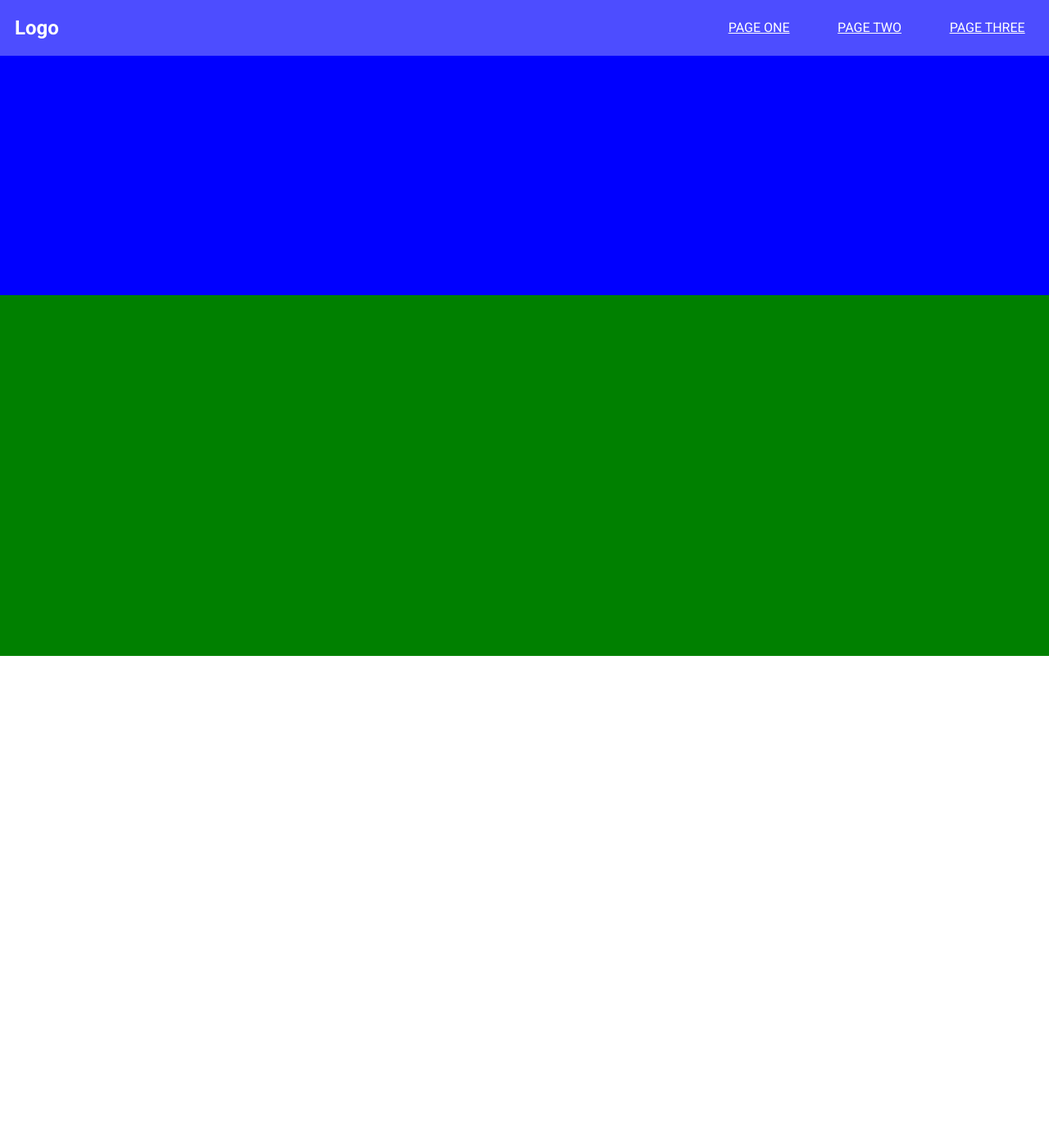
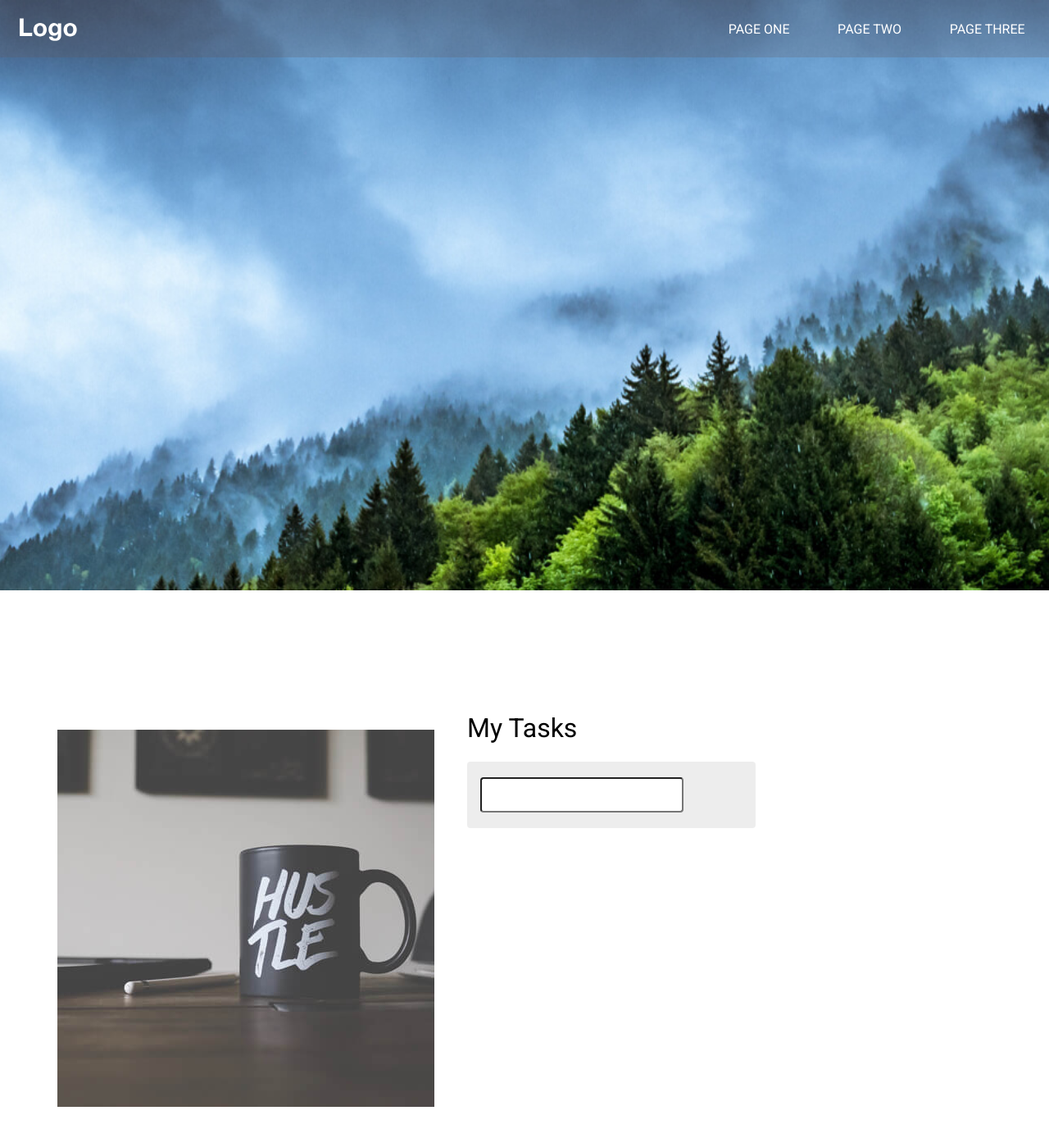
Before and after one commit to lourencofelipe/react-front-ts, a Next.js app: page / in a window 1280 px wide. Shown: the top 1388 px of the page at 82% size. Before the commit the page ends 800 px from the top, so only its background shows below. Built offline with nearby package versions, Linux system fonts and the light colour scheme.

Commit message:
feat: Adding components

```diff
--- a/src/components/bottomPanel/BottomBanner.tsx
+++ b/src/components/bottomPanel/BottomBanner.tsx
@@ -2,8 +2,11 @@ import styled from 'styled-components';
 
 export const BottomBanner = styled.div`
     width: 100vw;
-    height: 55vh;
+    height: 100vh;
 
-    background-color: green;
+    display: flex;
+    flex-direction: row;
+    justify-content: center;
+    align-items: center;
 
 `
--- /dev/null
+++ b/src/components/button/index.ts
@@ -0,0 +1 @@
+export * from './Button'
--- a/src/components/index.ts
+++ b/src/components/index.ts
@@ -1,5 +1,7 @@
+export * from './button'
 export * from './pageButton'
 export * from './bottomPanel'
+export * from './input'
 export * from './main'
 export * from './navBar'
 export * from './title'
--- /dev/null
+++ b/src/components/input/Input.tsx
@@ -0,0 +1,17 @@
+import styled from 'styled-components';
+
+const InputStyled = styled.input`
+    width: 75%;
+    padding-top: 12px;
+    padding-bottom: 12px;
+    border-radius: 4px;
+`
+
+type InputProps = {
+    onChange?: (value: any) => void;
+    value?: string;
+}
+
+export const Input = ({value, onChange }: InputProps ) => (
+    <InputStyled value={value} onChange={onChange}></InputStyled>
+)
--- /dev/null
+++ b/src/components/input/index.ts
@@ -0,0 +1 @@
+export * from './Input'
--- a/src/components/main/Main.tsx
+++ b/src/components/main/Main.tsx
@@ -1,8 +1,8 @@
 import styled from 'styled-components';
 
 export const Main = styled.div`
-    width: 100%;
-    height: 100%;
+    min-width: 100vw;
+    min-height: 100vh;
     margin: 0 auto;
 
 
--- a/src/components/navBar/NavBar.tsx
+++ b/src/components/navBar/NavBar.tsx
@@ -1,13 +1,24 @@
 import styled from 'styled-components';
 
  const NavBarStyled = styled.nav`
+    background: rgb(100 82 82 / 21%);
     width: 100%;
-    background: rgba(255, 255, 255, 0.3);
+    padding-top: 10px;
+    padding-bottom: 10px;
 
     display: flex;
     flex-direction: row;
     align-items: center;
     justify-content: space-between;
+
+    /* Smartphone - portrait  */
+    @media screen and (max-width: 480px) {
+
+        flex-direction: column;
+        justify-content: center;
+        padding-top: 0px;
+        padding-bottom: 0px;
+    }
 
 `
 type NavProps = {
--- a/src/components/pageButton/PageButton.tsx
+++ b/src/components/pageButton/PageButton.tsx
@@ -4,6 +4,7 @@ const PageButtonStyled = styled.a`
 
     font-family: roboto;
     font-weight: 400;
+    text-decoration: none;
     color: white;
 
     > a:hover, > a:active, > a:focus {
--- a/src/components/title/Title.tsx
+++ b/src/components/title/Title.tsx
@@ -2,8 +2,8 @@ import styled from 'styled-components';
 
 const TitleStyled = styled.h1`
     font-family: roboto;
-    font-weight: 700;
-    color: white;
+    font-weight: 400;
+
 `
 
 type TitleProps = {
--- a/src/components/topPanel/TopBanner.tsx
+++ b/src/components/topPanel/TopBanner.tsx
@@ -2,7 +2,6 @@ import styled from 'styled-components';
 
 export const TopBanner = styled.div`
    width: 100vw;
-   height: 45vh;
+   height: 90vh;
 
-   background-color: blue;
 `
--- a/src/pages/index.tsx
+++ b/src/pages/index.tsx
@@ -1,10 +1,20 @@
 import type { NextPage } from 'next'
+
+import { useState } from 'react';
 
 import Head from 'next/head'
 
+import Image from 'next/image'
+
+import banner from '../../public/images/banner.jpg'
+
+import logo from '../../public/images/logo.svg'
+
+import tile1 from '../../public/images/tile-1.jpg'
+
 import styled from 'styled-components';
 
-import { Main, TopBanner, NavBar, Title, PageButton, BottomBanner } from '@Components/index'
+import { Main, TopBanner, NavBar, PageButton, BottomBanner, Title, Input } from '@Components/index'
 
 const LogoPosition = styled.div`
   width: 100%;
@@ -13,6 +23,27 @@ const LogoPosition = styled.div`
   display: flex;
   justify-content: start;
 
+
+  /* Smartphone - landscape */
+  @media screen and (max-width: 480px) {
+    padding-left: 0px;
+    padding-top: 10px;
+    padding-bottom: 10px;
+
+    background-color: black;
+    justify-content: center;
+  }
+
+  /* Tablet - portrait */
+  @media screen and (min-width: 480px) and (max-width: 768px) {
+    width: 50%;
+  }
+
+  /* Tablet - landscape */
+  @media screen and (min-width: 768px) and (max-width: 960px) {
+    width: 50%;
+  }
+
 `
 
 const PageButtonPosition = styled.div`
@@ -20,10 +51,54 @@ const PageButtonPosition = styled.div`
 
   display: flex;
   justify-content: space-around;
+
+  @media screen and (max-width: 480px) {
+    width: 100%;
+    padding-top: 25px;
+    padding-bottom: 25px;
+  }
 `
 
+const ImageTopPosition = styled.div`
+  position: absolute;
+  width: 100vw;
+  height: 90vh;
+  overflow: hidden;
+  z-index: -1;
+
+`
+
+const ImageBottomPosition = styled.div`
+  padding-right: 20px;
+
+  display: flex;
+  justify-content: center;
+`
+
+const TasksPosition = styled.div`
+  width: 50%;
+  height: 68%;
+  padding-left: 20px;
+
+  display: flex;
+  flex-direction: column;
+`
+
+const InputPosition = styled.div`
+  background-color: #ededed;
+  width: 50%;
+  border-radius: 4px;
+  padding: 19px 16px 19px 16px;
+
+  display: flex;
+  justify-content: space-between;
+
+`
 
 const Home: NextPage = () => {
+  const [task, setTask] = useState<string[]>(['']);
+  const addTask = () => setTask([...task, '']);
+
   return (
     <>
       <Head>
@@ -34,9 +109,12 @@ const Home: NextPage = () => {
 
       <Main>
         <TopBanner>
+          <ImageTopPosition>
+            <Image src={banner} layout="fill" objectFit="cover" quality={100} alt="Banner" />
+          </ImageTopPosition>
           <NavBar>
             <LogoPosition>
-              <Title>Logo</Title>
+              <Image src={logo} quality={100} alt="Logo" />
             </LogoPosition>
             <PageButtonPosition>
               <PageButton href="https://google.com">PAGE ONE</PageButton>
@@ -44,9 +122,20 @@ const Home: NextPage = () => {
               <PageButton href="https://google.com">PAGE THREE</PageButton>
             </PageButtonPosition>
           </NavBar>
+
         </TopBanner>
 
         <BottomBanner>
+          <ImageBottomPosition>
+            <Image src={tile1} quality={100} alt="Category"/>
+          </ImageBottomPosition>
+
+          <TasksPosition>
+            <Title>My Tasks</Title>
+            <InputPosition>
+              <Input placeholder="Add a task"></Input>
+            </InputPosition>
+          </TasksPosition>
 
         </BottomBanner>
       </Main>
```
Also changed, not shown: src/components/button/Button.tsx (added).
